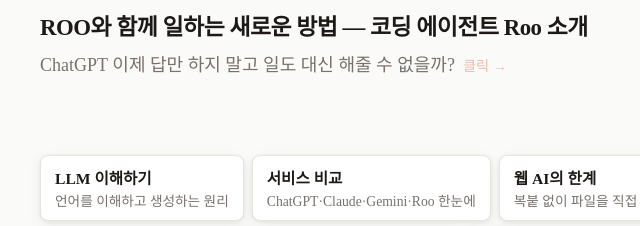
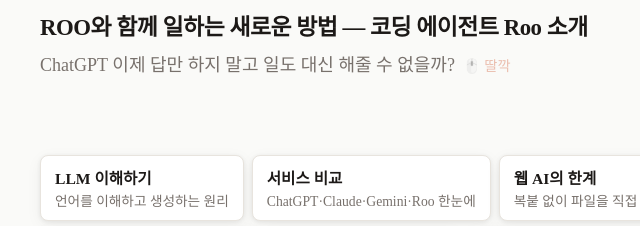
Before and after one commit to yeonok-cho/roo_presentation, a plain HTML site: page slide01.html in a window 1280 px wide. Shown: the part 245-471 px from the top of the page, 24-664 px from the left. Drawn offline with Linux system fonts and the light colour scheme.

Commit message:
1페이지 재 변경

```diff
--- a/slide01.html
+++ b/slide01.html
@@ -63,7 +63,7 @@
 
         <p class="hero-desc hero-desc-1" onclick="revealHero()">
           ChatGPT 이제 답만 하지 말고 일도 대신 해줄 수 없을까?
-          <span class="hero-hint">클릭 →</span>
+          <span class="hero-hint">🖱️ 딸깍</span>
         </p>
         <p class="hero-desc hero-desc-2" id="heroDesc2">
           묻고 답하는 AI를 넘어서 원하는 결과까지 만들어주는 AI 활용법을 소개합니다.
```
